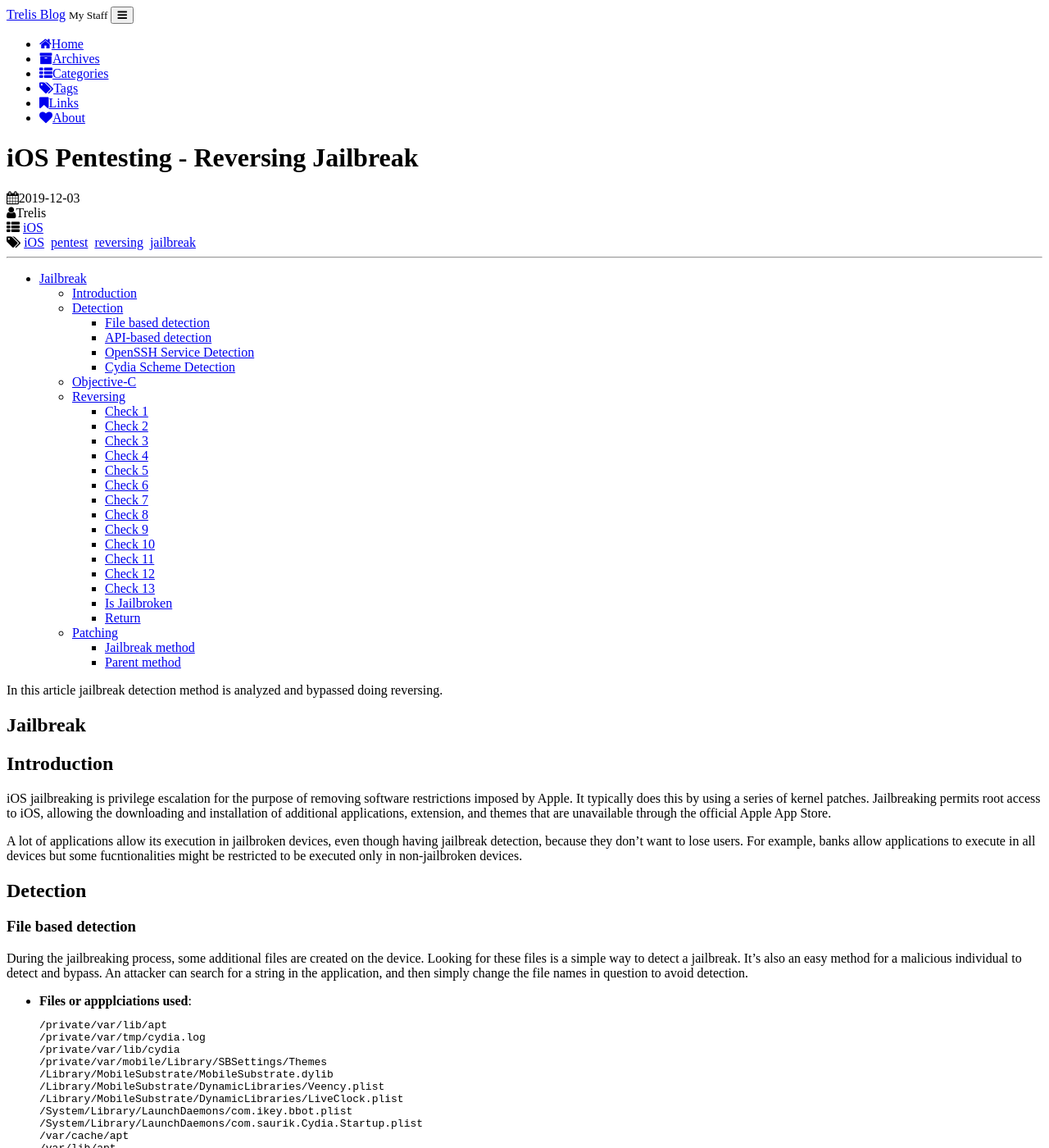
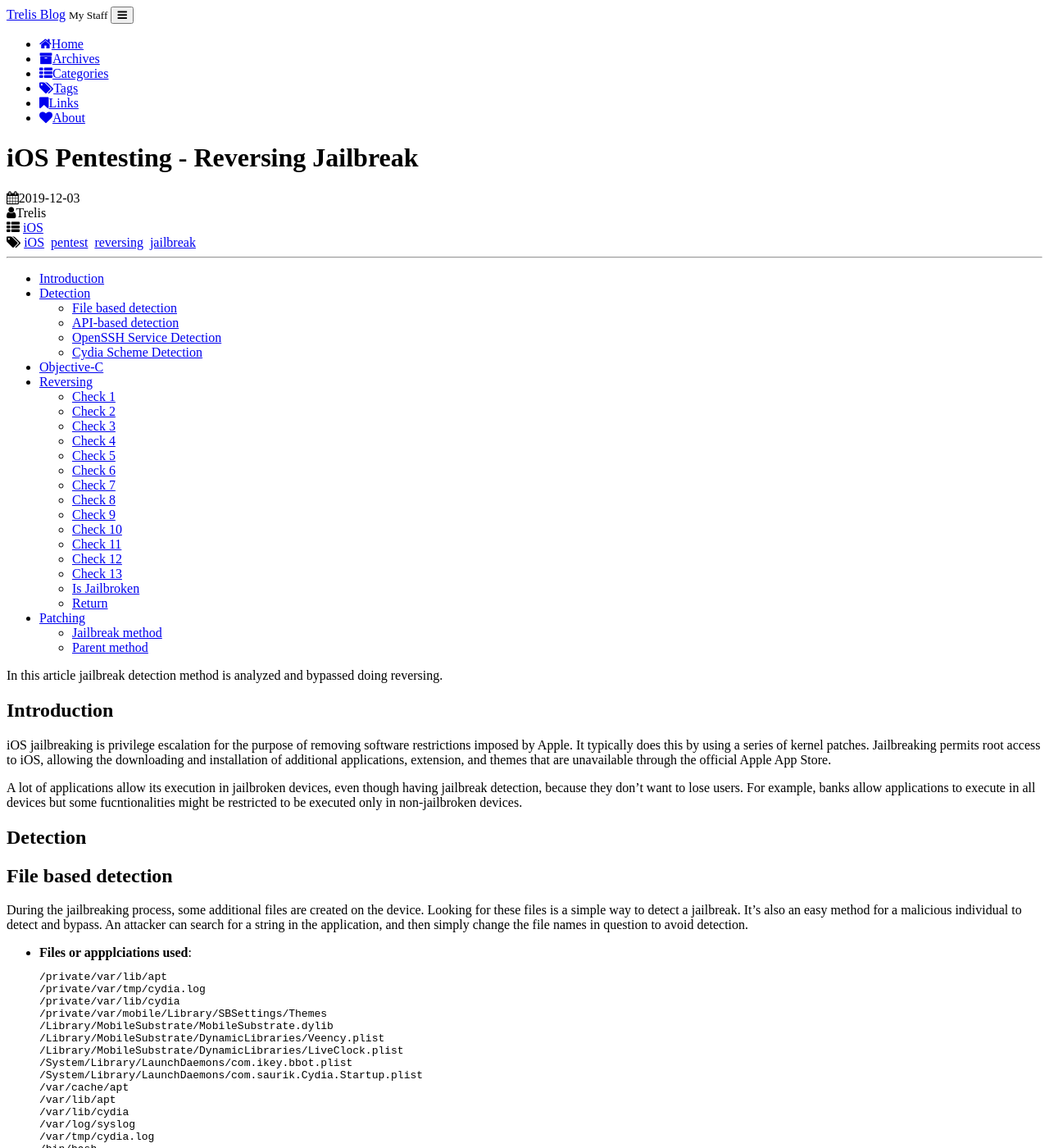
Before and after one commit to Ex0brain/trelis24.github.io, a Jekyll site: the page built from _posts/2019-12-03-Pentesting-iOS-Reversing-Jailbreak.md, in a window 1280 px wide and 1400 px high. Shown: the whole window at 82% size. Built offline with Jekyll 4.4.1, drawn with Linux system fonts in a browser that asks for light colours; comment, search, counter and statistics services are not loaded; a style sheet for code colours, icons or effects is not loaded.

Commit message:
Reversing Jailbreak

````diff
--- a/_posts/2019-12-03-Pentesting-iOS-Reversing-Jailbreak.md
+++ b/_posts/2019-12-03-Pentesting-iOS-Reversing-Jailbreak.md
@@ -14,14 +14,13 @@ In this article jailbreak detection method is analyzed and bypassed doing revers
 
 
 
-# Jailbreak
-## Introduction
+# Introduction
 iOS jailbreaking is privilege escalation for the purpose of removing software restrictions imposed by Apple. It typically does this by using a series of kernel patches. Jailbreaking permits root access to iOS, allowing the downloading and installation of additional applications, extension, and themes that are unavailable through the official Apple App Store.
 
 A lot of applications allow its execution in jailbroken devices, even though having jailbreak detection, because they don't want to lose users. For example, banks allow applications to execute in all devices but some fucntionalities might be restricted to be executed only in non-jailbroken devices.
 
-## Detection
-### File based detection
+# Detection
+## File based detection
 During the jailbreaking process, some additional files are created on the device. Looking for these files is a simple way to detect a jailbreak. It's also an easy method for a malicious individual to detect and bypass. An attacker can search for a string in the application, and then simply change the file names in question to avoid detection.
 
 
@@ -79,7 +78,7 @@ During the jailbreaking process, some additional files are created on the device
 * **Writing files**: On jailbroken devices, applications are installed in the /Applications folder and thereby given root privileges. A jailbroken device could be detected by having the app check whether it can modify files outside of its sandbox. This can be done by having the app attempt to create a file in, for example, the /private directory. If the file is successfully created, the device has been jailbroken.
 
 
-### API-based detection
+## API-based detection
 Some API calls provided by iOS behave differently if run on jailbroken devices. Detecting a jailbroken device based on API calls can be both effective and difficult for a malicious individual to recognize and bypass.
 
 * **fork()**: The sandbox denies process forking on non-jailbroken devices. By checking the returned pid on fork(), an app can detect if it has successfully forked. If the fork is successful, the app can deduce that it is running on a jailbroken device.
@@ -89,13 +88,13 @@ Some API calls provided by iOS behave differently if run on jailbroken devices.
 * **dyld functions**: This detection method starts with calling functions like _dyld_image_count() and _dyld_get_image_name() to see what dylibs are currently loaded. This method is very difficult to dynamically patch due to the fact that the patches themselves are part of dylibs.
 
 
-### OpenSSH Service Detection
+## OpenSSH Service Detection
 Jailbroken devices can run services that aren't normally present on non-jailbroken devices - the most common is the OpenSSH service.
 
 Note that this detection method can be very slow. If SSH is not installed or running on the device, it can take some time for the connection to timeout. Attackers can also easily bypass this method by simply changing the port for the OpenSSH service.
 
 
-### Cydia Scheme Detection
+## Cydia Scheme Detection
 Most jailbroken devices have Cydia installed. While an attacker can change the location of the Cydia app, it's unlikely they will also change the URL scheme the Cydia app is registered with.
 
 If calling the Cydia's URL scheme (cydia://) from your application is successful, you can be sure that the device is jailbroken.
@@ -103,7 +102,7 @@ If calling the Cydia's URL scheme (cydia://) from your application is successful
 It's difficult to change the scheme for Cydia, but it is possible to simply remove Cydia during the testing process.
 
 
-## Objective-C
+# Objective-C
 Objective-C calls from one method to another are compiled as calls to objc_msgSend(). One effect of this is that IDA Pro cross references do not reflect the actual functions being called at runtime. This function is defined with the following function signature:
 
 ```
@@ -122,7 +121,7 @@ where:
 * **arg1**: value should be stored in R2
 * **arg2**: value should be stored in R3
 
-## Reversing
+# Reversing
 There is a method which initialize everything so the application can start. One of the checks it does before starting is whether the application is running in a jailbroken device or not:
 
 ![](https://raw.githubusercontent.com/trelis24/trelis24.github.io/master/img/2019-12-03-Reversing-Jailbreak/method.png)
@@ -140,7 +139,7 @@ Each check will be analyze individually. They are distributed in the following c
 * **Writing files**: check 13
 
 
-### Check 1
+## Check 1
 
 ![](https://raw.githubusercontent.com/trelis24/trelis24.github.io/master/img/2019-12-03-Reversing-Jailbreak/check1.png)
 
@@ -151,7 +150,7 @@ Each check will be analyze individually. They are distributed in the following c
 5. It returns a boolean (R0) which is compared with 0x00 (BNE = branch if not equal). If the path does not exists, it jumps to check 2, otherwise the method will return that the device is jailbroken.
 
 
-### Check 2
+## Check 2
 
 ![](https://raw.githubusercontent.com/trelis24/trelis24.github.io/master/img/2019-12-03-Reversing-Jailbreak/check2.png)
 
@@ -160,7 +159,7 @@ Loads the object of [NSFileManager](https://developer.apple.com/documentation/fo
 
 It returns a boolean (R0) which is compared with 0x00 (BNE = branch if not equal). If the path does not exists, it jumps to check 3, otherwise the method will return that the device is jailbroken.
 
-### Check 3
+## Check 3
 
 ![](https://raw.githubusercontent.com/trelis24/trelis24.github.io/master/img/2019-12-03-Reversing-Jailbreak/check3.png)
 
@@ -168,7 +167,7 @@ It checks if the path "/bin/bash" exists. It uses the same procedure as before.
 
 It returns a boolean (R0) which is compared with 0x00 (BNE = branch if not equal). If the path does not exists, it jumps to check 4, otherwise the method will return that the device is jailbroken.
 
-### Check 4
+## Check 4
 
 ![](https://raw.githubusercontent.com/trelis24/trelis24.github.io/master/img/2019-12-03-Reversing-Jailbreak/check4.png)
 
@@ -176,7 +175,7 @@ It checks if the path "/usr/sbin/sshd" exists. It uses the same procedure as bef
 
 It returns a boolean (R0) which is compared with 0x00 (CBZ = Compare and Branch on Zero). If the path does not exists, it jumps to check 5, otherwise the method will return that the device is jailbroken.
 
-### Check 5
+## Check 5
 
 ![](https://raw.githubusercontent.com/trelis24/trelis24.github.io/master/img/2019-12-03-Reversing-Jailbreak/check5.png)
 
@@ -184,7 +183,7 @@ It checks if the path "/etc/apt" exists. It uses the same procedure as before.
 
 It returns a boolean (R0) which is compared with 0x00 (CBZ = Compare and Branch on Zero). If the path does not exists, it jumps to check 6, otherwise the method will return that the device is jailbroken.
 
-### Check 6
+## Check 6
 
 ![](https://raw.githubusercontent.com/trelis24/trelis24.github.io/master/img/2019-12-03-Reversing-Jailbreak/check6.png)
 
@@ -192,7 +191,7 @@ It checks if the path "/private/var/lib/apt/" exists. It uses the same procedure
 
 It returns a boolean (R0) which is compared with 0x00 (CBZ = Compare and Branch on Zero). If the path does not exists, it jumps to check 7, otherwise the method will return that the device is jailbroken.
 
-### Check 7
+## Check 7
 
 ![](https://raw.githubusercontent.com/trelis24/trelis24.github.io/master/img/2019-12-03-Reversing-Jailbreak/check7.png)
 
@@ -210,7 +209,7 @@ This check tries to call the Cydia's URL scheme (cydia://). It does it in two st
 9. It returns a a Boolean value indicating whether an app is available to handle a URL scheme (R0) which is compared with 0x00 (BNE = branch if not equal). If the path exists, it jumps to check 8, otherwise the method will return that the device is jailbroken.
 
 
-### Check 8
+## Check 8
 
 ![](https://raw.githubusercontent.com/trelis24/trelis24.github.io/master/img/2019-12-03-Reversing-Jailbreak/check8.png)
 
@@ -218,7 +217,7 @@ It tries to open the file "/bin/bash" with readonly calling the method "_fopen".
 
 It returns a boolean stored in (R0) which is compared with 0x00 (CBNZ = Compare and Branch on Non-Zero). If the file can not be open, it jumps to check 9, otherwise the method will return that the device is jailbroken.
 
-### Check 9
+## Check 9
 
 ![](https://raw.githubusercontent.com/trelis24/trelis24.github.io/master/img/2019-12-03-Reversing-Jailbreak/check9.png)
 
@@ -226,7 +225,7 @@ It tries to open the file "/Application/Cydia.app" with readonly calling the met
 
 It returns a boolean stored in (R0) which is compared with 0x00 (CBNZ = Compare and Branch on Non-Zero). If the file can not be open, it jumps to check 10, otherwise the method will return that the device is jailbroken.
 
-### Check 10
+## Check 10
 
 ![](https://raw.githubusercontent.com/trelis24/trelis24.github.io/master/img/2019-12-03-Reversing-Jailbreak/check10.png)
 
@@ -234,7 +233,7 @@ It tries to open the file "/Library/MobileSubstrate/MobileSubstrate.dylib" with
 
 It returns a boolean stored in (R0) which is compared with 0x00 (CBNZ = Compare and Branch on Non-Zero). If the file can not be open, it jumps to check 11, otherwise the method will return that the device is jailbroken.
 
-### Check 11
+## Check 11
 
 ![](https://raw.githubusercontent.com/trelis24/trelis24.github.io/master/img/2019-12-03-Reversing-Jailbreak/check11.png)
 
@@ -242,7 +241,7 @@ It tries to open the file "/usr/sbin/sshd" with readonly calling the method "_fo
 
 It returns a boolean stored in (R0) which is compared with 0x00 (CBNZ = Compare and Branch on Non-Zero). If the file can not be open, it jumps to check 12, otherwise the method will return that the device is jailbroken.
 
-### Check 12
+## Check 12
 
 ![](https://raw.githubusercontent.com/trelis24/trelis24.github.io/master/img/2019-12-03-Reversing-Jailbreak/check12.png)
 
@@ -250,7 +249,7 @@ It tries to open the file "/etc/apt" with readonly calling the method "_fopen".
 
 It returns a boolean stored in (R0) which is compared with 0x00 (CBNZ = Compare and Branch on Non-Zero). If the file can not be open, it jumps to check 13, otherwise the method will return that the device is jailbroken.
 
-### Check 13
+## Check 13
 
 This check tries to create a file called "jailbreak.txt" in /private.
 
@@ -266,14 +265,14 @@ It can be divided in three parts:
 3. **Comparision**: Moves the result of the file creation stored in R6 to R0. It makes a comparission between R0 and 0 and stores 1 to R5 if R0 is 0. (green)
 
 
-### Is Jailbroken
+## Is Jailbroken
 
 ![](https://raw.githubusercontent.com/trelis24/trelis24.github.io/master/img/2019-12-03-Reversing-Jailbreak/is_jailbroken.png)
 
 If any of the checks fail, except check 13 which jumps to the return method, it ends here. Integer 1 is moved to R5 (device is jailbroken).
 
 
-### Return
+## Return
 
 ![](https://raw.githubusercontent.com/trelis24/trelis24.github.io/master/img/2019-12-03-Reversing-Jailbreak/end.png)
 
@@ -284,8 +283,8 @@ There are two possible ways to get here:
 The method will move R5 to R0 and will return 1 if the device is jailbroken or 0 if not.
 
 
-## Patching
-### Jailbreak method
+# Patching
+## Jailbreak method
 Makeing the method which checks if the device is jailbroken return always 0. There are some ways to do it:
 1. Modifying all jumps from all the checks so they jump always to the next check and then make check 13 to return always 0 by modifying the comparision.
 2. Modifying is_jailbroken because is where the checks jump if they fail.
@@ -294,7 +293,7 @@ Makeing the method which checks if the device is jailbroken return always 0. The
 
 3. Modify R0 before the jailbreak method ends, so it always return 0.
 
-### Parent method
+## Parent method
 An other way is to modify the behaivour of the method which calls the jailbreak check:
 1. Modifying the register used in the comparission by repleacing the call to the jailbreak check method:
 
````
